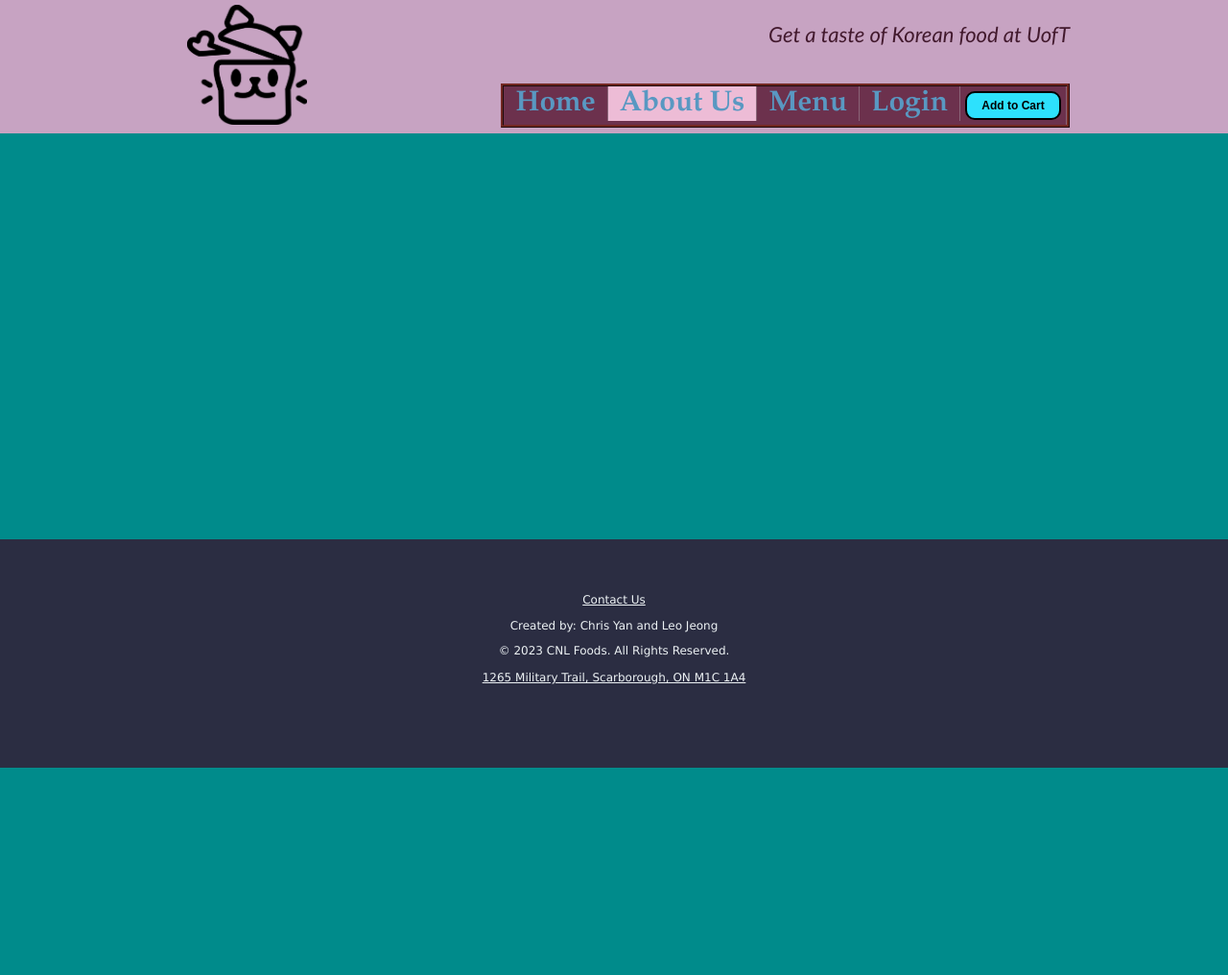
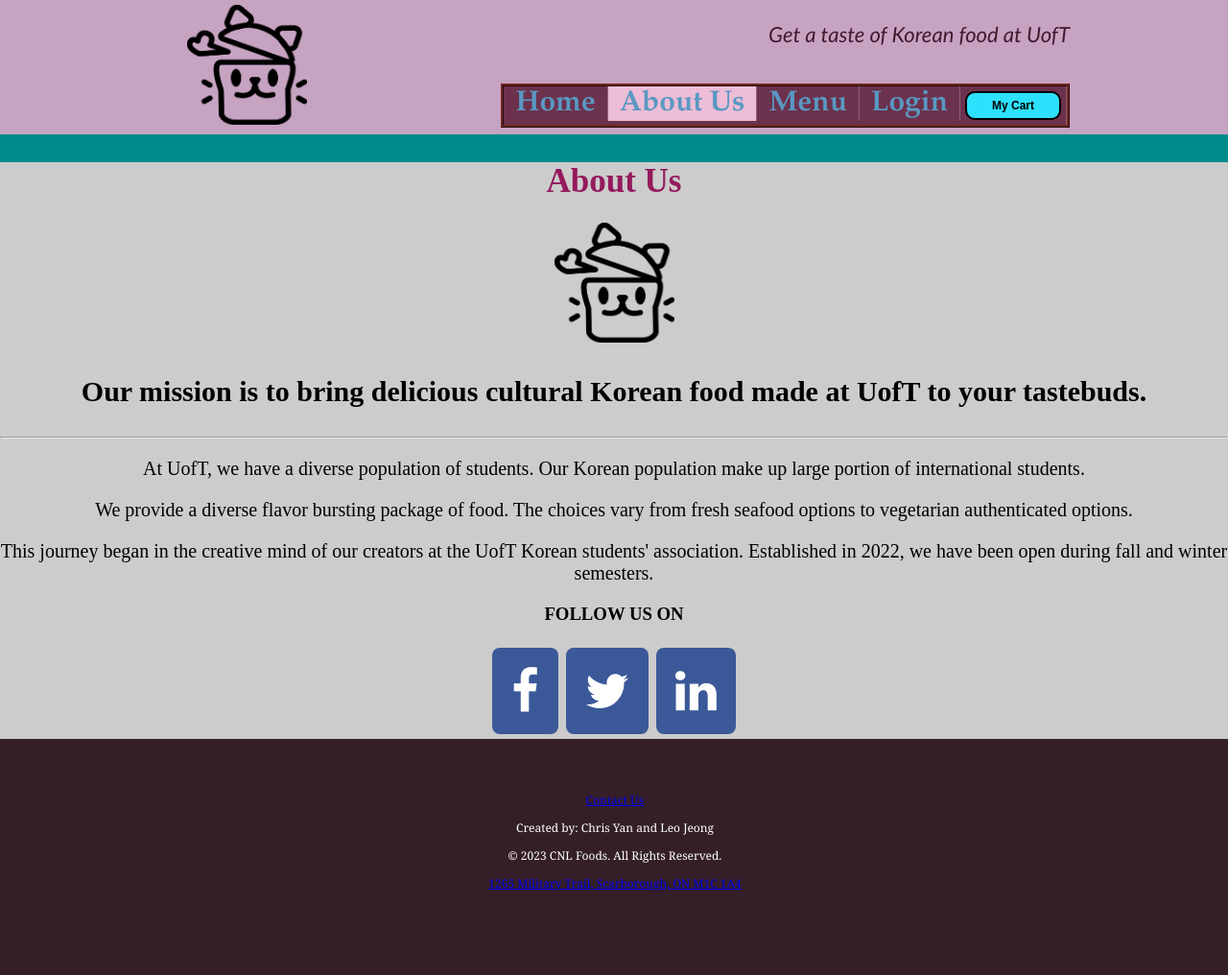
Before and after one commit to triple1566/CSCB20A3_ClubSalesWebsite, a Flask app: page /About.html in a window 1280 px wide. Shown: the whole page at 96% size. Before the commit the page ends 800 px from the top, so only its background shows below. Run offline with Flask 3, Linux system fonts and the light colour scheme.

Commit message:
new chnages 8pm

```diff
--- /dev/null
+++ b/RestaurantProject/static/css/about.css
@@ -0,0 +1,43 @@
+.About-us {
+    width: 100%;
+    text-align: center;
+    background-color: #ccc;
+    margin-top: 30px;
+    margin-bottom: 30px;
+}
+
+#heading1 {
+    color: rgb(148, 26, 93);
+    font-size: 35px;
+}
+
+#image-logo {
+    border-radius: 20%;
+    width: 125px;
+    height: 125px;
+}
+
+
+#p-main {
+    font-size: 30px;
+    font-weight: bold;
+}
+
+#p-sub {
+    font-size: 20px;
+}
+
+#heading3 {
+    text-shadow: none;
+}
+
+#about-link {
+    padding: 20px;
+    text-align: center;
+    text-decoration: none;
+    margin: 5px 2px;
+    background: #3B5998;
+    color: white;
+    border-radius: 8px;
+   font-size: 50px;
+ }
--- a/RestaurantProject/templates/Contact.html
+++ b/RestaurantProject/templates/Contact.html
@@ -30,7 +30,7 @@
                 <li><a href="Login.html">Login</a></li>
                 <li>
                     <button class="cart">
-                        <span>Add to Cart</span>
+                        <span>My Cart</span>
                         <i class="fa fa-shopping-basket" aria-hidden="true"></i>
                     </button>
                 </li>
--- a/RestaurantProject/templates/Mail.html
+++ b/RestaurantProject/templates/Mail.html
@@ -32,7 +32,7 @@
                     <li><a href="Login.html">Login</a></li>
                     <li>
                         <button class="cart">
-                            <span>Add to Cart</span>
+                            <span>My Cart</span>
                             <i class="fa fa-shopping-basket" aria-hidden="true"></i>
                         </button>
                     </li>
--- a/RestaurantProject/templates/Menu.html
+++ b/RestaurantProject/templates/Menu.html
@@ -28,7 +28,7 @@
                 <li><a href="Login.html">Login</a></li>
                 <li>
                     <button class="cart">
-                        <span>Add to Cart</span>
+                        <span>My Cart</span>
                         <i class="fa fa-shopping-basket" aria-hidden="true"></i>
                     </button>
                 </li>
--- a/RestaurantProject/templates/about.html
+++ b/RestaurantProject/templates/about.html
@@ -4,7 +4,8 @@
 <head>
     <title>CNL Foods</title>
     <link rel="stylesheet" href="{{url_for('static', filename='css/style.css')}}">
-    <link rel="stylesheet" href="{{url_for('static', filename='css/index.css')}}">
+    <link rel="stylesheet" href="{{url_for('static', filename='css/about.css')}}">
+    <link rel="stylesheet" href="https://cdnjs.cloudflare.com/ajax/libs/font-awesome/4.7.0/css/font-awesome.min.css">
 
     <script src="{{url_for('static', filename='js/myScript.js')}}" type="text/javascript"></script>
     <meta charset="UTF-8">
@@ -30,7 +31,7 @@
                 <li><a href="Login.html">Login</a></li>
                 <li>
                     <button class="cart">
-                        <span>Add to Cart</span>
+                        <span>My Cart</span>
                         <i class="fa fa-shopping-basket" aria-hidden="true"></i>
                     </button>
                 </li>
@@ -41,6 +42,24 @@
         <div id="empty"></div>
 
     </div>
+
+
+    <div class="About-us">
+        <h1 id="heading1"> About Us </h1>
+        <img src="/static/img/logo.png" id="image-logo">
+        <p id="p-main">Our mission is to bring delicious cultural Korean food made at UofT to your tastebuds.</p>
+        <hr>
+        <p id="p-sub">At UofT, we have a diverse population of students. Our Korean population make up large portion of international students.</p>
+        <p id="p-sub">We provide a diverse flavor bursting package of food. The choices vary from fresh seafood options to vegetarian authenticated options.</p>
+        <p id="p-sub">This journey began in the creative mind of our creators at the UofT Korean students' association. Established in 2022, we have been open during fall and winter semesters.</p>
+       <h3 id="heading3"> FOLLOW US ON </h3>
+       <a href="#" class="fa fa-facebook" id="about-link"></a>
+       <a href="#" class="fa fa-twitter" id="about-link"></a>
+       <a href="#" class="fa fa-linkedin" id="about-link"></a>
+      </div>
+
+
+
 <!--Footer starts here-->
 
 <div id="background-footer-hidden">
--- a/RestaurantProject/templates/index.html
+++ b/RestaurantProject/templates/index.html
@@ -28,7 +28,7 @@
                 <li><a href="Login.html">Login</a></li>
                 <li>
                 <button class="cart">
-                    <span>Add to Cart</span>
+                    <span>My Cart</span>
                     <i class="fa fa-shopping-basket" aria-hidden="true"></i>
                 </button>
                 </li>
--- a/RestaurantProject/templates/login.html
+++ b/RestaurantProject/templates/login.html
@@ -26,7 +26,7 @@
             <li><a class="active" href="Login.html">Login</a></li>
             <li>
                 <button class="cart">
-                    <span>Add to Cart</span>
+                    <span>My Cart</span>
                     <i class="fa fa-shopping-basket" aria-hidden="true"></i>
                 </button>
             </li>
--- a/RestaurantProject/templates/sign-up.html
+++ b/RestaurantProject/templates/sign-up.html
@@ -26,7 +26,7 @@
             <li><a class="active" href="Login.html">Login</a></li>
             <li>
                 <button class="cart">
-                    <span>Add to Cart</span>
+                    <span>My Cart</span>
                     <i class="fa fa-shopping-basket" aria-hidden="true"></i>
                 </button>
             </li>
```
